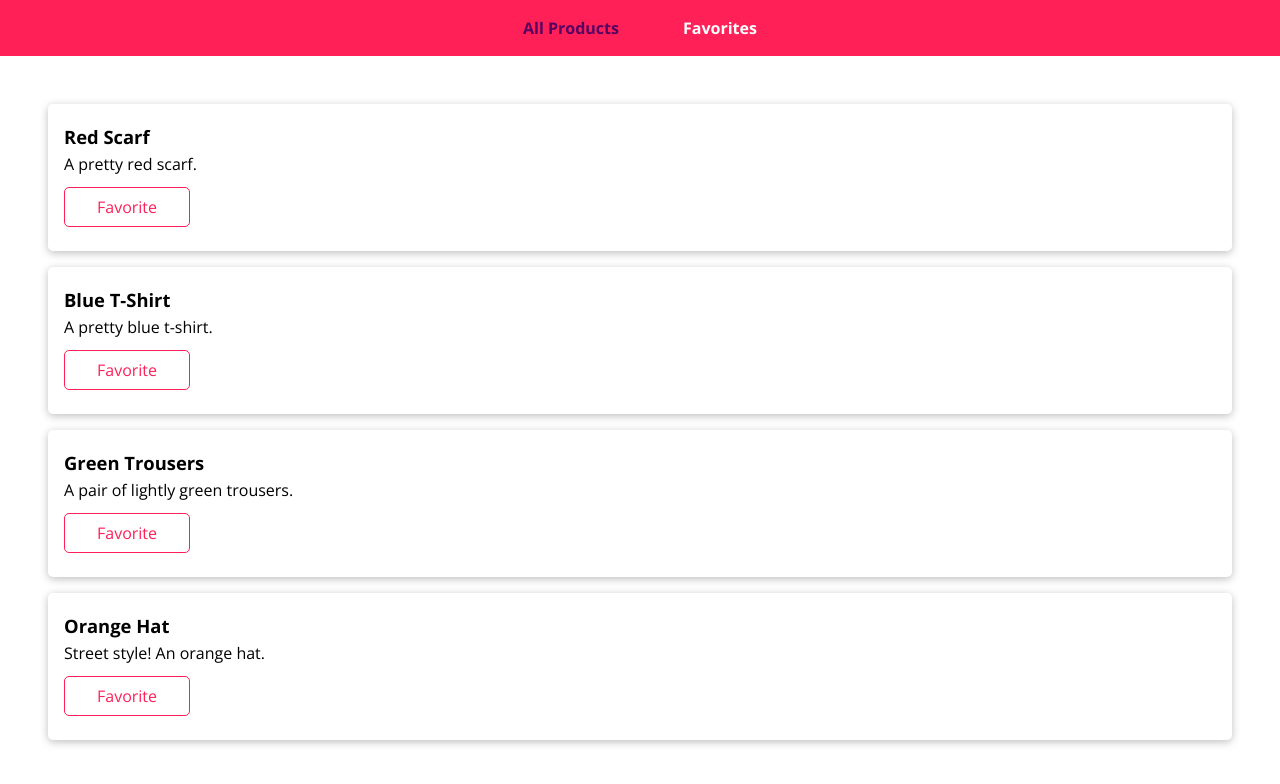
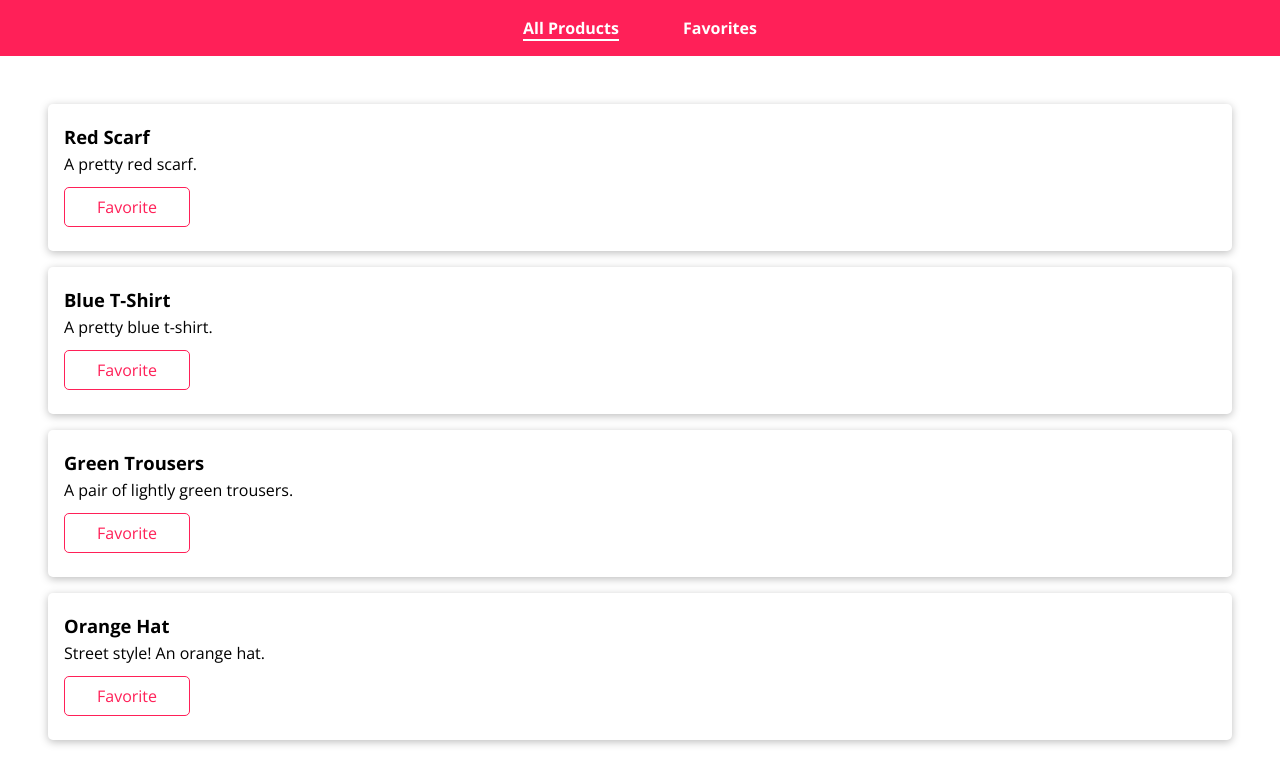
Before and after one commit to NikolaNovak/FavoritesApp, a React (Create React App) app: page / in a window 1280 px wide. Shown: the top 784 px of the page. Built offline with nearby package versions, Linux system fonts and the light colour scheme.

Commit message:
Updated README and some minor css changes to the Nav active page

```diff
--- a/src/components/Nav/Navigation.css
+++ b/src/components/Nav/Navigation.css
@@ -36,5 +36,5 @@
 .main-header a:hover,
 .main-header a:active,
 .main-header a.active {
-  color: #560061;
+  border-bottom: 2px white solid;
 }
```
Also changed, not shown: 1 other file (tests, documents, lock files or other folders).
